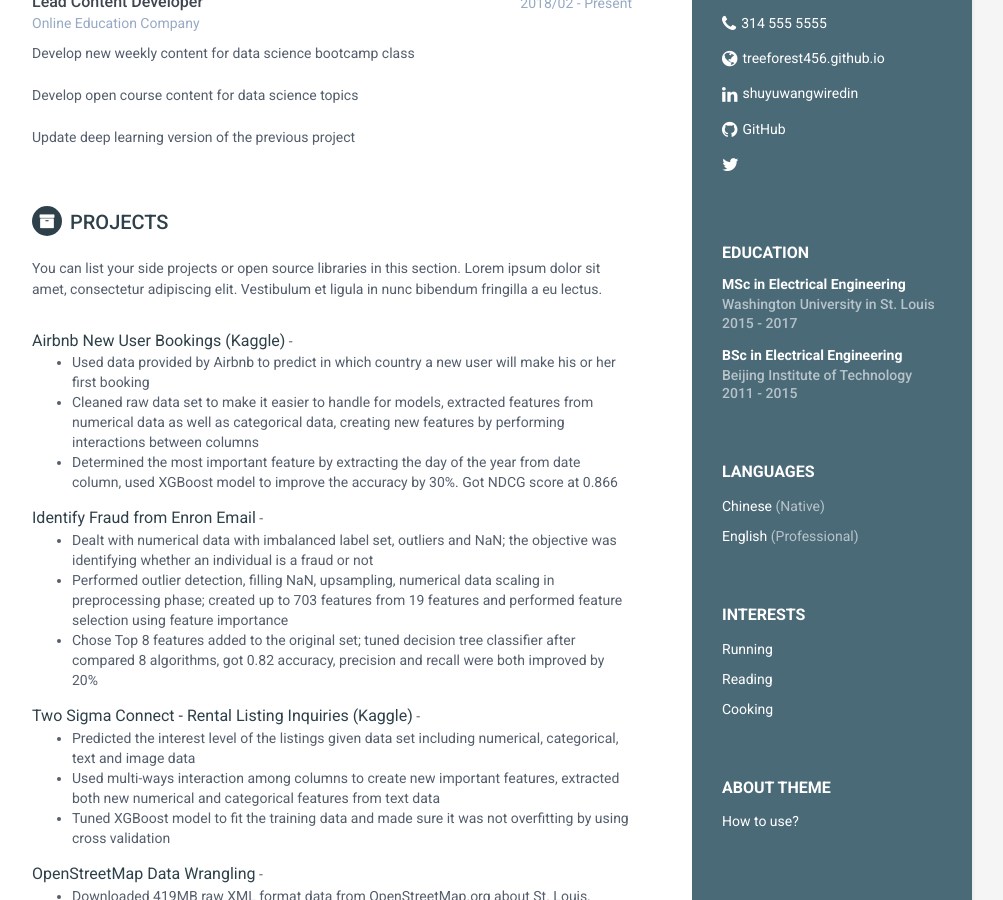
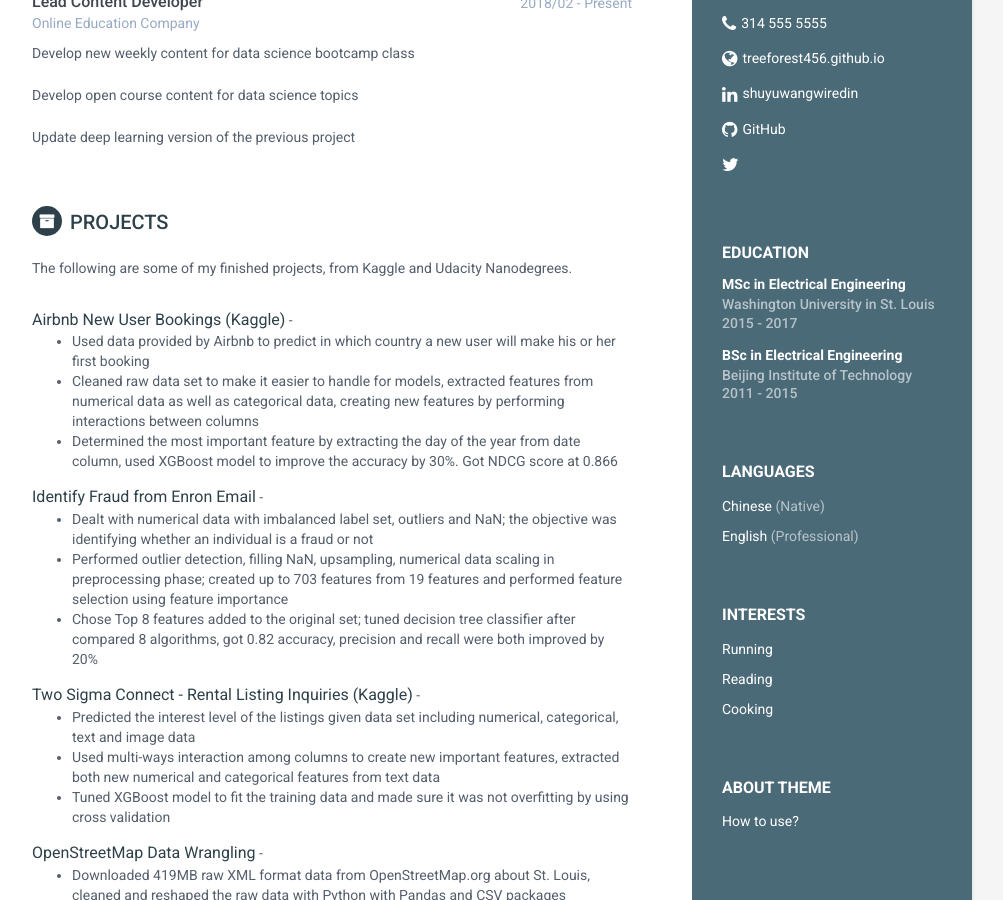
Before and after one commit to treeforest456/online_cv, a Jekyll site: the page built from index.html, in a window 1280 px wide and 900 px high, scrolled down 320 px. Shown: the whole window, without its empty margins (168-1171 px from the left). Built offline with Jekyll 4.4.1, drawn with Linux system fonts in a browser that asks for light colours.

Commit message:
feat: update projects yml file found i forgot to update the intro in projects yml file so just update the intro

```diff
--- a/_data/projects.yml
+++ b/_data/projects.yml
@@ -1,5 +1,4 @@
-intro: "You can list your side projects or open source libraries in this section. Lorem ipsum dolor
-  sit amet, consectetur adipiscing elit. Vestibulum et ligula in nunc bibendum fringilla a eu lectus."
+intro: "The following are some of my finished projects, from Kaggle and Udacity Nanodegrees."
 projects:
   - project:
     title: Airbnb New User Bookings (Kaggle)
```
